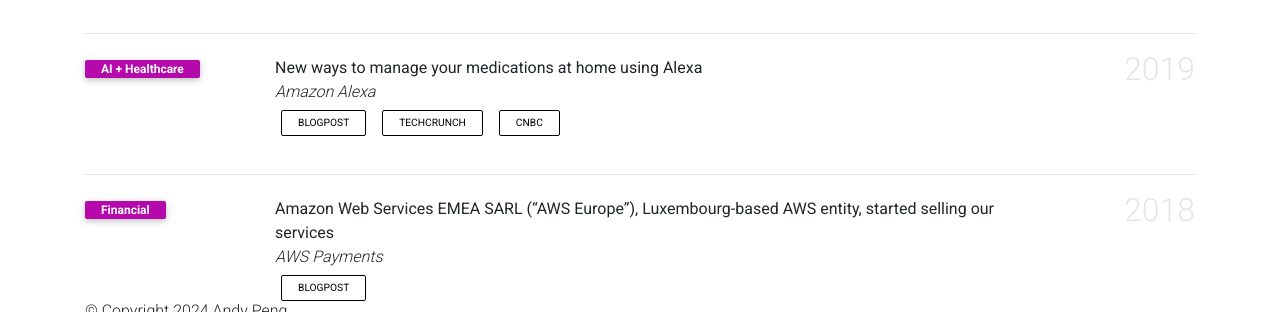
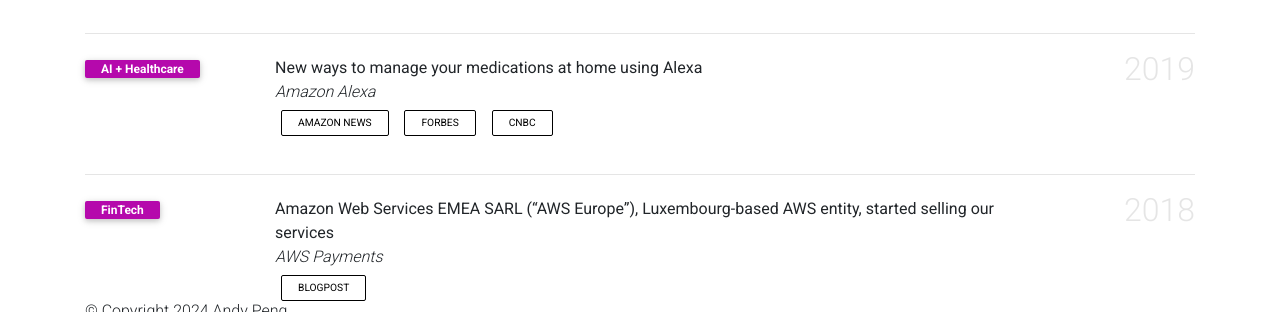
Before and after one commit to gfw001/gfw001.github.io, a Jekyll site: the page products.html, which Jekyll copies as it is, in a window 1280 px wide and 900 px high, scrolled down 1509 px. Shown: the part 577-889 px from the top of the window. Built offline with Jekyll 4.4.1, drawn with Linux system fonts in a browser that asks for light colours; comment, search, counter and statistics services are not loaded; a style sheet for code colours, icons or effects is not loaded.

Commit message:
Update products.html

```diff
--- a/products.html
+++ b/products.html
@@ -389,8 +389,8 @@
                   <div class="title">New ways to manage your medications at home using Alexa</div>
                   <div class="periodical"> <em>Amazon Alexa</em> </div>
                   <div class="links">
-                     <a href="https://www.aboutamazon.com/news/devices/new-ways-to-manage-your-medications-at-home-using-alexa" class="btn btn-sm z-depth-0" role="button" rel="external nofollow noopener" target="_blank">Blogpost</a>
-                     <a href="https://www.forbes.com/sites/krisholt/2019/11/26/amazons-alexa-can-now-remind-you-when-to-take-your-medications/" class="btn btn-sm z-depth-0" role="button" rel="external nofollow noopener" target="_blank">TechCrunch</a>
+                     <a href="https://www.aboutamazon.com/news/devices/new-ways-to-manage-your-medications-at-home-using-alexa" class="btn btn-sm z-depth-0" role="button" rel="external nofollow noopener" target="_blank">Amazon News</a>
+                     <a href="https://www.forbes.com/sites/krisholt/2019/11/26/amazons-alexa-can-now-remind-you-when-to-take-your-medications/" class="btn btn-sm z-depth-0" role="button" rel="external nofollow noopener" target="_blank">Forbes</a>
                      <a href="https://www.cnbc.com/2019/11/26/amazon-alexa-will-now-remind-you-when-to-take-your-pills.html" class="btn btn-sm z-depth-0" role="button" rel="external nofollow noopener" target="_blank">CNBC</a>
                </div>
                <div class="badges">
@@ -403,7 +403,7 @@
       <ol class="bibliography">
          <li>
             <div class="row">
-               <div class="col-sm-2 abbr"><abbr class="badge">Financial</abbr></div>
+               <div class="col-sm-2 abbr"><abbr class="badge">FinTech</abbr></div>
                <div id="mao2023agent" class="col-sm-8">
                   <div class="title">Amazon Web Services EMEA SARL (“AWS Europe”), Luxembourg-based AWS entity, started selling our services</div>
                   <div class="periodical"> <em>AWS Payments</em> </div>
```
